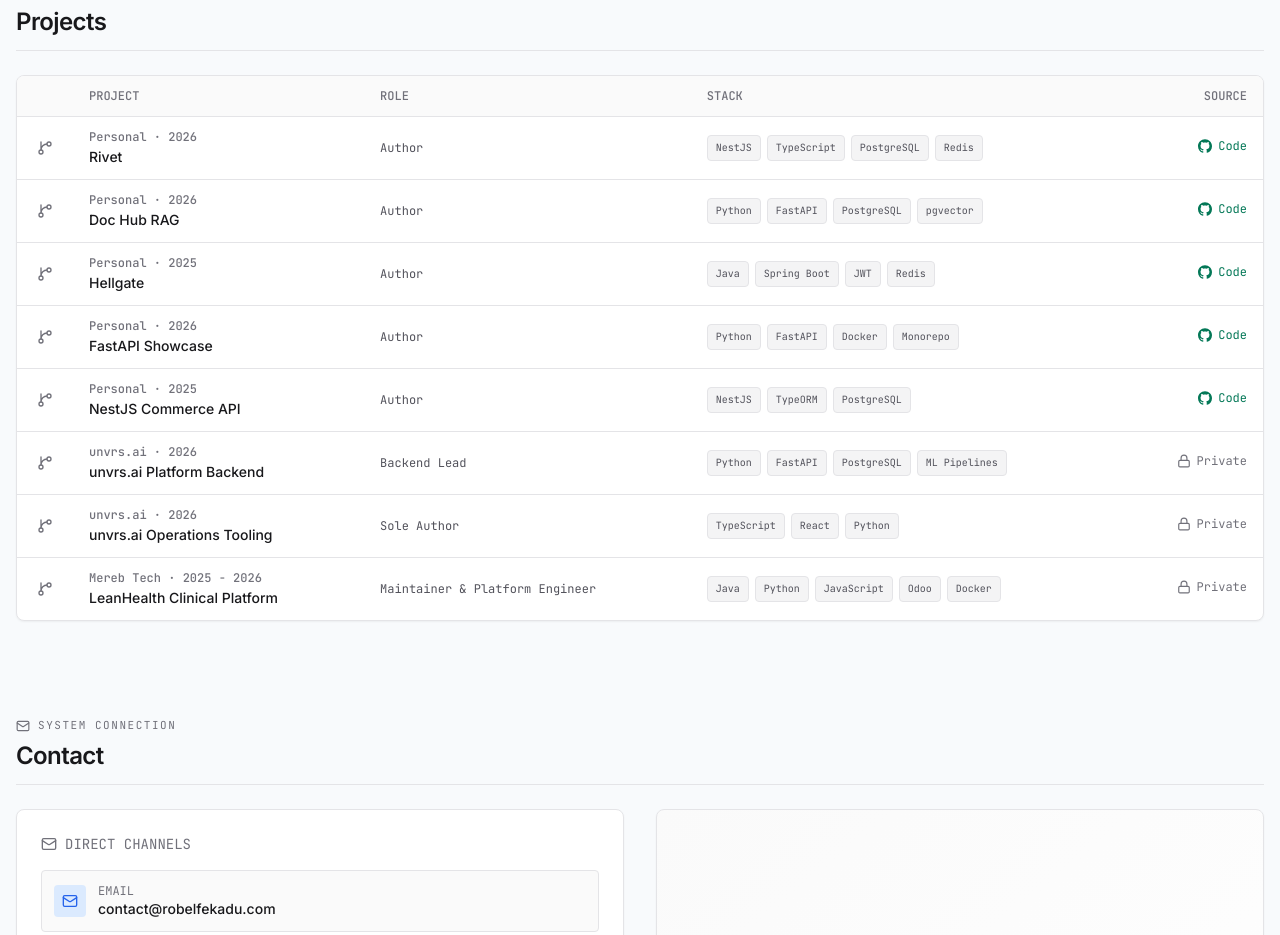
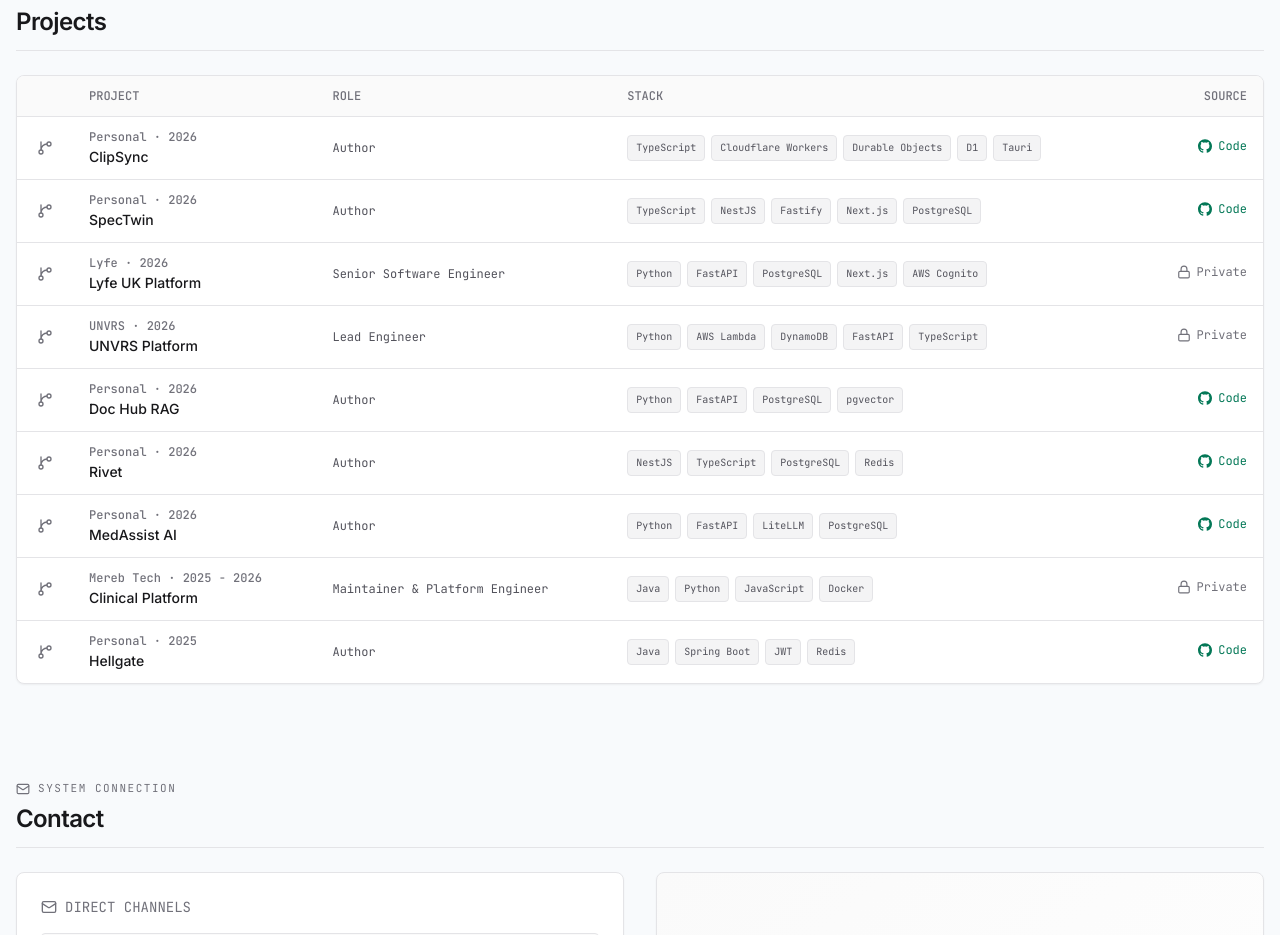
Before and after one commit to robavelii/my-site, a React (Vite) app: page / in a window 1280 px wide. Shown: the part 2024-2959 px from the top of the page. Built offline with nearby package versions, Linux system fonts and the light colour scheme.

Commit message:
feat: refresh projects with the newest work
Adds ClipSync, SpecTwin, Lyfe UK and MedAssist AI, merges the two unvrs.ai rows into UNVRS, drops NestJS Commerce and FastAPI Showcase, and stops naming the clinical platform's components.

```diff
--- a/src/data/constants.ts
+++ b/src/data/constants.ts
@@ -46,29 +46,115 @@ export const SOCIAL = {
 export const CONTACT_EMAIL = 'contact@robelfekadu.com';
 
 export const PROJECTS: Project[] = [
-  // ---------------------------------------------------------------------------
-  // Open source - every one of these is a real, browsable repository.
-  // ---------------------------------------------------------------------------
+  // Newest first. Public work links to its repository; private work is
+  // described but never linked.
   {
-    id: 'rivet',
-    name: 'Rivet',
+    id: 'clipsync',
+    name: 'ClipSync',
     org: 'Personal',
     role: 'Author',
     period: '2026',
     visibility: 'public',
-    stack: ['NestJS', 'TypeScript', 'PostgreSQL', 'Redis'],
+    stack: ['TypeScript', 'Cloudflare Workers', 'Durable Objects', 'D1', 'Tauri'],
     description:
-      'Multi-tenant workflow automation platform in the same space as Zapier, n8n and Make, written as an open-source reference for enterprise NestJS backend architecture.',
-    highlights: ['Multi-tenant by design', 'Open source', 'Work in progress'],
-    links: { repo: 'https://github.com/robavelii/rivet' },
+      'End-to-end encrypted clipboard sync across your own devices. Copy on one machine, paste on another; the server relays and stores ciphertext only.',
+    highlights: [
+      'AES-GCM-256 under a per-account vault key',
+      'Linux, macOS and Windows agents, plus a phone web app',
+      'Runs on Cloudflare, or self-hosted from the same binary',
+      'Open source under AGPL-3.0',
+    ],
+    links: {
+      repo: 'https://github.com/robavelii/clipboard-worker',
+      demo: 'https://clip.rfh.et',
+    },
     architecture: {
-      flow: 'Event-driven workflow engine',
+      flow: 'Copy, seal, relay, paste',
       nodes: [
-        { name: 'API', details: 'NestJS REST + auth', type: 'gateway' },
-        { name: 'Scheduler', details: 'Trigger evaluation', type: 'service' },
-        { name: 'Queue', details: 'Redis-backed jobs', type: 'queue' },
-        { name: 'Runner', details: 'Step execution', type: 'service' },
-        { name: 'Postgres', details: 'Tenant-scoped state', type: 'database' },
+        { name: 'Agent', details: 'Seals on copy', type: 'client' },
+        { name: 'API', details: 'Hono on Workers', type: 'gateway' },
+        { name: 'D1', details: 'Ciphertext history', type: 'database' },
+        { name: 'Sync room', details: 'Durable Object fan-out', type: 'service' },
+        { name: 'Devices', details: 'Decrypt and paste', type: 'client' },
+      ],
+    },
+  },
+  {
+    id: 'spectwin',
+    name: 'SpecTwin',
+    org: 'Personal',
+    role: 'Author',
+    period: '2026',
+    visibility: 'public',
+    stack: ['TypeScript', 'NestJS', 'Fastify', 'Next.js', 'PostgreSQL'],
+    description:
+      'Import an OpenAPI contract and get a hosted, stateful sandbox of that API. Scenarios are versioned JSON with a seed, a controlled clock, idempotency rules and injected failures, so a test can replay "three 429s, then success" the same way every time.',
+    highlights: [
+      'Scenarios are drafts until approved',
+      'Seeded state and a controlled clock per session',
+      'Fault injection and idempotency replay',
+    ],
+    links: { repo: 'https://github.com/robavelii/api-sandbox' },
+    architecture: {
+      flow: 'Contract in, sandbox out',
+      nodes: [
+        { name: 'Dashboard', details: 'Next.js', type: 'client' },
+        { name: 'API', details: 'NestJS on Fastify', type: 'gateway' },
+        { name: 'Engine', details: 'Contract compiler', type: 'service' },
+        { name: 'Postgres', details: 'Sessions and state', type: 'database' },
+      ],
+    },
+  },
+  {
+    id: 'lyfe-uk',
+    name: 'Lyfe UK Platform',
+    org: 'Lyfe',
+    role: 'Senior Software Engineer',
+    period: '2026',
+    visibility: 'private',
+    stack: ['Python', 'FastAPI', 'PostgreSQL', 'Next.js', 'AWS Cognito'],
+    description:
+      'The platform behind at-home blood testing in the UK: a FastAPI backend that receives lab results over HL7 and turns them into structured biomarkers, the consumer storefront, and the staff back office.',
+    highlights: [
+      'HL7 lab results into structured biomarkers',
+      'Staff back office, including data-subject requests',
+      'End-to-end suite gating every deploy',
+    ],
+    architecture: {
+      flow: 'Order, test, result',
+      nodes: [
+        { name: 'Storefront', details: 'Next.js', type: 'client' },
+        { name: 'Back office', details: 'Staff admin', type: 'client' },
+        { name: 'API', details: 'FastAPI', type: 'gateway' },
+        { name: 'Lab link', details: 'HL7 results', type: 'service' },
+        { name: 'Postgres', details: 'Orders and results', type: 'database' },
+      ],
+    },
+  },
+  {
+    id: 'unvrs',
+    name: 'UNVRS Platform',
+    org: 'UNVRS',
+    role: 'Lead Engineer',
+    period: '2026',
+    visibility: 'private',
+    stack: ['Python', 'AWS Lambda', 'DynamoDB', 'FastAPI', 'TypeScript'],
+    description:
+      'AI that checks a blood sample before it reaches the lab: a serverless AWS backend, the image-inference service for sample quality, a QC pipeline that scores model output against labelled sets, and the company site.',
+    highlights: [
+      'Serverless, event-driven backend',
+      'Image inference for sample quality',
+      'QC evaluation against labelled test sets',
+      'Company site on S3 and CloudFront, deployed with SST',
+    ],
+    architecture: {
+      flow: 'Capture, infer, review',
+      nodes: [
+        { name: 'Capture', details: 'Scanning app', type: 'client' },
+        { name: 'API', details: 'API Gateway + Lambda', type: 'gateway' },
+        { name: 'Inference', details: 'Sample-quality models', type: 'service' },
+        { name: 'Store', details: 'DynamoDB + S3', type: 'database' },
+        { name: 'QC', details: 'Evaluation pipeline', type: 'service' },
       ],
     },
   },
@@ -96,6 +182,74 @@ export const PROJECTS: Project[] = [
     },
   },
   {
+    id: 'rivet',
+    name: 'Rivet',
+    org: 'Personal',
+    role: 'Author',
+    period: '2026',
+    visibility: 'public',
+    stack: ['NestJS', 'TypeScript', 'PostgreSQL', 'Redis'],
+    description:
+      'Multi-tenant workflow automation platform in the same space as Zapier, n8n and Make, written as an open-source reference for enterprise NestJS backend architecture.',
+    highlights: ['Multi-tenant by design', 'Open source', 'Work in progress'],
+    links: { repo: 'https://github.com/robavelii/rivet' },
+    architecture: {
+      flow: 'Event-driven workflow engine',
+      nodes: [
+        { name: 'API', details: 'NestJS REST + auth', type: 'gateway' },
+        { name: 'Scheduler', details: 'Trigger evaluation', type: 'service' },
+        { name: 'Queue', details: 'Redis-backed jobs', type: 'queue' },
+        { name: 'Runner', details: 'Step execution', type: 'service' },
+        { name: 'Postgres', details: 'Tenant-scoped state', type: 'database' },
+      ],
+    },
+  },
+  {
+    id: 'medassist-ai',
+    name: 'MedAssist AI',
+    org: 'Personal',
+    role: 'Author',
+    period: '2026',
+    visibility: 'public',
+    stack: ['Python', 'FastAPI', 'LiteLLM', 'PostgreSQL'],
+    description:
+      'Clinical decision support for healthcare professionals: triage, medication, lab and radiology modules behind one chat, with prompt-injection guards, a response cache and per-endpoint cost tracking.',
+    highlights: [
+      '10 clinical modules',
+      'Prompt-injection guards',
+      'Response cache with cost tracking',
+    ],
+    links: { repo: 'https://github.com/robavelii/medassist-ai' },
+  },
+  {
+    id: 'clinical-platform',
+    name: 'Clinical Platform',
+    org: 'Mereb Tech',
+    role: 'Maintainer & Platform Engineer',
+    period: '2025 - 2026',
+    visibility: 'private',
+    stack: ['Java', 'Python', 'JavaScript', 'Docker'],
+    description:
+      "Maintained and extended a hospital's clinical platform: shipping payments and billing, running data migrations, building lab and imaging interfaces, and owning deployment and infrastructure across the stack.",
+    highlights: [
+      'Payments and billing features',
+      'Data migrations',
+      'Imaging and lab-machine interfaces',
+      'Deployment and infrastructure ownership',
+    ],
+    architecture: {
+      flow: 'Clinical workflow platform',
+      nodes: [
+        { name: 'Clinician', details: 'Web front end', type: 'client' },
+        { name: 'Records', details: 'Patient records', type: 'service' },
+        { name: 'Lab', details: 'Lab information', type: 'service' },
+        { name: 'PACS', details: 'Imaging', type: 'service' },
+        { name: 'Billing', details: 'Payments', type: 'service' },
+        { name: 'Deploy', details: 'Docker + on-prem', type: 'service' },
+      ],
+    },
+  },
+  {
     id: 'hellgate',
     name: 'Hellgate',
     org: 'Personal',
@@ -115,99 +269,6 @@ export const PROJECTS: Project[] = [
         { name: 'Auth', details: 'Token issue/verify', type: 'service' },
         { name: 'Redis', details: 'Session + limits', type: 'database' },
         { name: 'Services', details: 'Any stack', type: 'service' },
-      ],
-    },
-  },
-  {
-    id: 'api-showcase',
-    name: 'FastAPI Showcase',
-    org: 'Personal',
-    role: 'Author',
-    period: '2026',
-    visibility: 'public',
-    stack: ['Python', 'FastAPI', 'Docker', 'Monorepo'],
-    description:
-      'Monorepo of five fully documented FastAPI applications, each demonstrating a different slice of modern backend practice.',
-    highlights: ['5 applications', 'Documented end to end'],
-    links: { repo: 'https://github.com/robavelii/api-showcase' },
-  },
-  {
-    id: 'nest-ecommerce',
-    name: 'NestJS Commerce API',
-    org: 'Personal',
-    role: 'Author',
-    period: '2025',
-    visibility: 'public',
-    stack: ['NestJS', 'TypeORM', 'PostgreSQL'],
-    description:
-      'Full-featured e-commerce REST API built to mirror the architectural patterns and standards of a production commerce backend.',
-    highlights: ['Production-shaped architecture', 'Open source'],
-    links: { repo: 'https://github.com/robavelii/nest-ecommerce' },
-  },
-
-  // ---------------------------------------------------------------------------
-  // Client and product work - private repositories, described but not linked.
-  // NOTE: wording here needs Robel's sign-off before this ships.
-  // ---------------------------------------------------------------------------
-  {
-    id: 'unvrs-platform',
-    name: 'unvrs.ai Platform Backend',
-    org: 'unvrs.ai',
-    role: 'Backend Lead',
-    period: '2026',
-    visibility: 'private',
-    stack: ['Python', 'FastAPI', 'PostgreSQL', 'ML Pipelines'],
-    description:
-      'Backend services for an AI-driven visual inspection platform: ingestion, model-serving endpoints and the APIs the operator tooling runs on.',
-    highlights: ['Primary backend author', 'Model serving + data ingestion'],
-    architecture: {
-      flow: 'Capture, infer, review',
-      nodes: [
-        { name: 'Capture', details: 'Scanning clients', type: 'client' },
-        { name: 'Ingest API', details: 'FastAPI intake', type: 'gateway' },
-        { name: 'Inference', details: 'Model serving', type: 'service' },
-        { name: 'Store', details: 'Results + audit', type: 'database' },
-        { name: 'Dashboard', details: 'Operator review', type: 'service' },
-      ],
-    },
-  },
-  {
-    id: 'unvrs-ops',
-    name: 'unvrs.ai Operations Tooling',
-    org: 'unvrs.ai',
-    role: 'Sole Author',
-    period: '2026',
-    visibility: 'private',
-    stack: ['TypeScript', 'React', 'Python'],
-    description:
-      'Operator dashboard plus the QC evaluation pipeline that scores model output against labelled test sets and reports regressions between runs.',
-    highlights: ['Sole author on both repos', 'Automated QC evaluation'],
-  },
-  {
-    id: 'leanhealth',
-    name: 'LeanHealth Clinical Platform',
-    org: 'Mereb Tech',
-    role: 'Maintainer & Platform Engineer',
-    period: '2025 - 2026',
-    visibility: 'private',
-    stack: ['Java', 'Python', 'JavaScript', 'Odoo', 'Docker'],
-    description:
-      'Maintained and extended a clinical platform built on Bahmni, OpenELIS and Odoo - shipping new features including payments and billing, running data migrations, and owning deployment and infrastructure across the stack.',
-    highlights: [
-      'Payments and billing features',
-      'Data migrations into the clinical stack',
-      'Deployment and infrastructure ownership',
-      'PACS imaging and lab-machine interfaces',
-    ],
-    architecture: {
-      flow: 'Clinical workflow platform',
-      nodes: [
-        { name: 'Clinician', details: 'Web front end', type: 'client' },
-        { name: 'Bahmni', details: 'EMR core', type: 'service' },
-        { name: 'OpenELIS', details: 'Lab information', type: 'service' },
-        { name: 'PACS', details: 'Imaging (dcm4chee)', type: 'service' },
-        { name: 'Odoo', details: 'Payments + billing', type: 'service' },
-        { name: 'Deploy', details: 'Docker + on-prem', type: 'service' },
       ],
     },
   },
--- a/src/types.ts
+++ b/src/types.ts
@@ -14,7 +14,7 @@ export interface ProjectLinks {
 export interface Project {
   id: string;
   name: string;
-  /** Who the work was for: "Personal", "Mereb Tech", "unvrs.ai". */
+  /** Who the work was for: "Personal", "Lyfe", "UNVRS", "Mereb Tech". */
   org: string;
   role: string;
   period: string;
```
